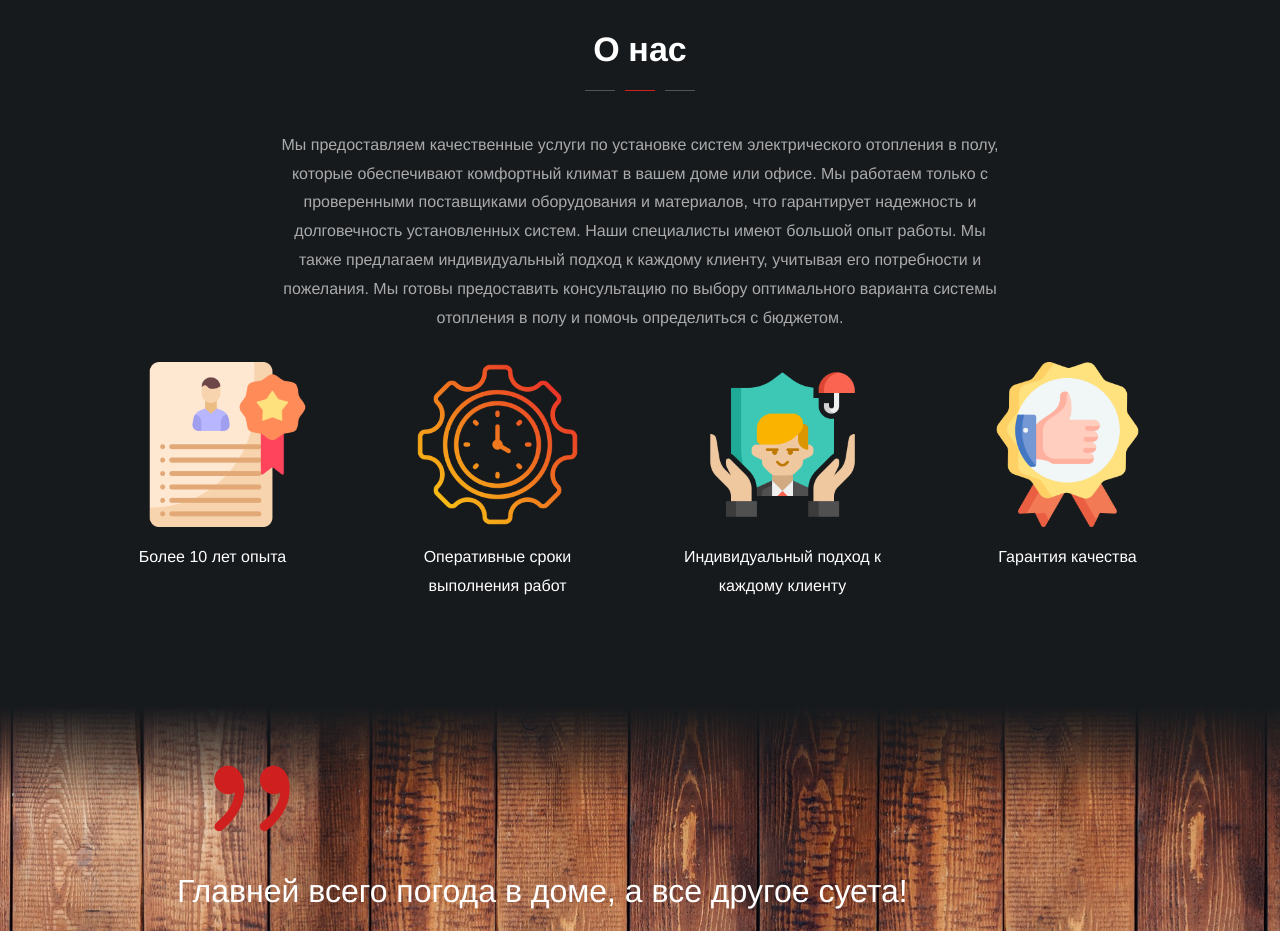
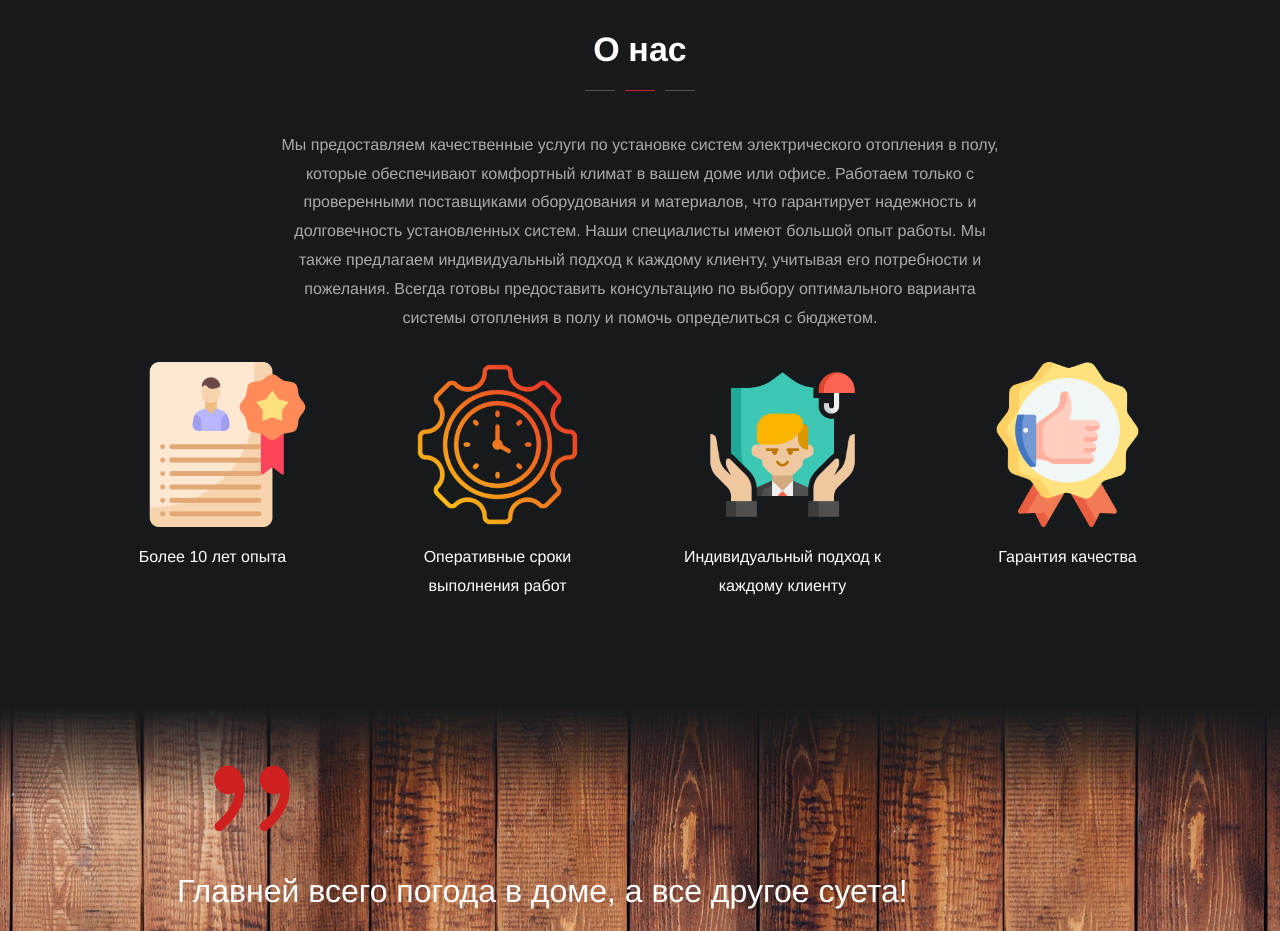
Before and after one commit to groont89/warm-life, a plain HTML site: page index.html in a window 1280 px wide. Shown: the part 782-1713 px from the top of the page. Drawn offline with Linux system fonts and the light colour scheme.

Commit message:
fixed text about us

```diff
--- a/index.html
+++ b/index.html
@@ -130,7 +130,7 @@
                             <div class="space-border"></div>
                         </div>
                         <div class="col-md-8 offset-md-2 text-center wow fadeInUp">
-                            <p style="margin-bottom:0px"> Мы предоставляем качественные услуги по установке систем электрического отопления в полу, которые обеспечивают комфортный климат в вашем доме или офисе. Мы работаем только с проверенными поставщиками оборудования и материалов, что гарантирует надежность и долговечность установленных систем. Наши специалисты имеют большой опыт работы. Мы также предлагаем индивидуальный подход к каждому клиенту, учитывая его потребности и пожелания. Мы готовы предоставить консультацию по выбору оптимального варианта системы отопления в полу и помочь определиться с бюджетом.</p>
+                            <p style="margin-bottom:0px"> Мы предоставляем качественные услуги по установке систем электрического отопления в полу, которые обеспечивают комфортный климат в вашем доме или офисе. Работаем только с проверенными поставщиками оборудования и материалов, что гарантирует надежность и долговечность установленных систем. Наши специалисты имеют большой опыт работы. Мы также предлагаем индивидуальный подход к каждому клиенту, учитывая его потребности и пожелания. Всегда готовы предоставить консультацию по выбору оптимального варианта системы отопления в полу и помочь определиться с бюджетом.</p>
                         </div>
                         <div class="spacer-single"></div>
                         <div class="col-lg-3 position-relative wow fadeIn" data-wow-delay=".2s">
```
